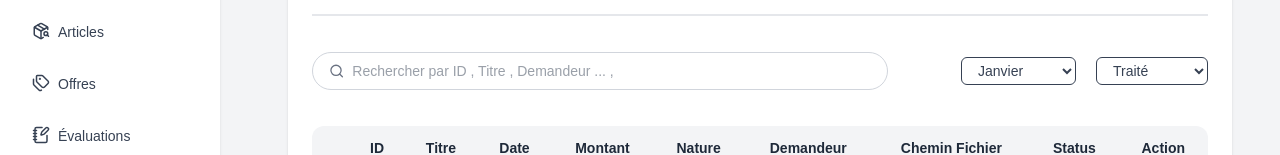
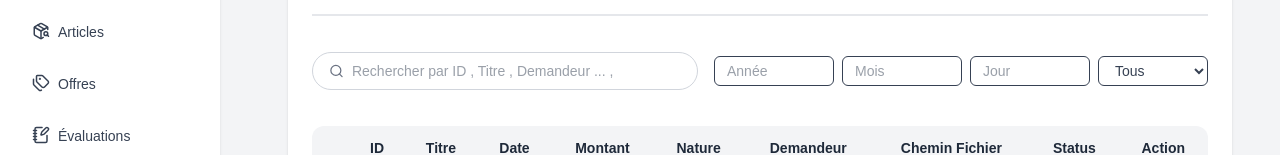
Before and after one commit to derdebej/stage_gct, a React (Vite) app in the folder react/: page /da in a window 1280 px wide. Shown: the part 214-369 px from the top of the page. Built offline with nearby package versions, Linux system fonts and the light colour scheme; no server answers; sample sign-in values are in the browser's storage.

Commit message:
Ajout de la recherche avec filtres pour les demandes

```diff
--- a/react/src/components/AjouterDocument.tsx
+++ b/react/src/components/AjouterDocument.tsx
@@ -212,11 +212,6 @@ const AjouterDocument = ({ isOpen, onClose }: AjouterDocumentProps) => {
             N° AED : <span className="text-gray-700">{numAED}</span>
           </div>
         )}
-        {codeInvest && (
-          <div className="mt-2 text-blue-900 font-semibold">
-            Code d'investisement : <span className="text-gray-700">{codeInvest}</span>
-          </div>
-        )}
         {coutTotale && (
           <div className="mt-2 text-blue-900 font-semibold">
             {" "}
--- a/react/src/components/DaHead.tsx
+++ b/react/src/components/DaHead.tsx
@@ -4,12 +4,35 @@ import { Search, Info, PlusCircle, FilePlus } from "lucide-react";
 import { useState } from "react";
 import Consultation from "./Consultation";
 import AjouterDocument from "./AjouterDocument";
+import DateFilter from "./DateFilter";
 
 interface DaHeadProps {
   selectedRows: DA[];
+  search: string;
+  setSearch: (val: string) => void;
+  etat: string;
+  setEtat: (val: string) => void;
+  year: string;
+  setYear: (val: string) => void;
+  month: string;
+  setMonth: (val: string) => void;
+  day: string;
+  setDay: (val: string) => void;
 }
 
-const DaHead = ({ selectedRows }: DaHeadProps) => {
+const DaHead = ({
+  selectedRows,
+  search,
+  setSearch,
+  etat,
+  setEtat,
+  year,
+  setYear,
+  month,
+  setMonth,
+  day,
+  setDay,
+}: DaHeadProps) => {
   const [isConsultationOpen, setIsConsultationOpen] = useState(false);
   const [isAjouterDocumentOpen, setIsAjouterDocumentOpen] = useState(false);
 
@@ -30,10 +53,11 @@ const DaHead = ({ selectedRows }: DaHeadProps) => {
     const price = parseFloat(row.montant) || 0;
     return sum + price;
   }, 0);
-/*
+  /*
   const totalLots = selectedRows.reduce((sum, row) => {
     return sum + row.nbre;
   }, 0);*/
+  const [results, setResults] = useState<DA[]>([]);
 
   return (
     <>
@@ -54,7 +78,10 @@ const DaHead = ({ selectedRows }: DaHeadProps) => {
             <PlusCircle className="w-4 h-4" />
             Regrouper en une Consultation
           </button>
-          <button onClick={()=>openAjouterDocument()} className="bg-blue-800 hover:bg-blue-900 text-white px-4 py-2 rounded-md flex items-center gap-1 text-sm">
+          <button
+            onClick={() => openAjouterDocument()}
+            className="bg-blue-800 hover:bg-blue-900 text-white px-4 py-2 rounded-md flex items-center gap-1 text-sm"
+          >
             <FilePlus className="w-4 h-4" />
             Ajouter une Demande d'Achat
           </button>
@@ -65,35 +92,36 @@ const DaHead = ({ selectedRows }: DaHeadProps) => {
           <Search className="w-4 h-4 text-gray-500 mr-2" />
           <input
             type="text"
+            value={search}
+            onChange={(e) => setSearch(e.target.value)}
             placeholder="Rechercher par ID , Titre , Demandeur ... , "
             className="bg-transparent outline-none w-full text-sm text-gray-700"
           />
         </div>
-        <div>
-          <select className="border rounded-md px-3 py-1 text-sm text-gray-700 mr-5">
-            <option value="janvier">Janvier</option>
-            <option value="février">Février</option>
-            <option value="mars">Mars</option>
-            <option value="avril">Avril</option>
-            <option value="mai">Mai</option>
-            <option value="juin">Juin</option>
-            <option value="juillet">Juillet</option>
-            <option value="août">Août</option>
-            <option value="septembre">Septembre</option>
-            <option value="octobre">Octobre</option>
-            <option value="novembre">Novembre</option>
-            <option value="décembre">Décembre</option>
-          </select>
-          <select className="border rounded-md px-3 py-1 text-sm text-gray-700">
-            <option value="Traité">Traité</option>
-            <option value="En Attente">En Attente</option>
-            <option value="Non Traité">Non Traité</option>
+        <div className="flex justify-between gap-2">
+          <DateFilter
+            year={year}
+            month={month}
+            day={day}
+            setYear={setYear}
+            setMonth={setMonth}
+            setDay={setDay}
+          />
+          <select
+            value={etat}
+            onChange={(e) => setEtat(e.target.value)}
+            className="border rounded-md px-3 py-1 text-sm text-gray-700"
+          >
+            <option value="">Tous</option>
+            <option value="en_attente">En attente</option>
+            <option value="terminee">Traité</option>
+            <option value="en_cours">Non traité</option>
           </select>
         </div>
       </div>
       <Consultation
         totalPrice={totalPrice}
-        totalLots={/*totalLots*/10}
+        totalLots={/*totalLots*/ 10}
         isOpen={isConsultationOpen}
         onClose={closeConsultation}
         selectedRows={selectedRows}
@@ -101,7 +129,8 @@ const DaHead = ({ selectedRows }: DaHeadProps) => {
 
       <AjouterDocument
         isOpen={isAjouterDocumentOpen}
-        onClose={closeAjouterDocument}/>
+        onClose={closeAjouterDocument}
+      />
     </>
   );
 };
--- /dev/null
+++ b/react/src/components/DateFilter.tsx
@@ -0,0 +1,47 @@
+import React from "react";
+
+interface DateFilterProps {
+  year: string;
+  month: string;
+  day: string;
+  setYear: (val: string) => void;
+  setMonth: (val: string) => void;
+  setDay: (val: string) => void;
+}
+
+const DateFilter: React.FC<DateFilterProps> = ({
+  year,
+  month,
+  day,
+  setYear,
+  setMonth,
+  setDay,
+}) => {
+  return (
+    <div className="flex gap-2">
+      <input
+        type="number"
+        placeholder="Année"
+        value={year}
+        onChange={(e) => setYear(e.target.value)}
+        className="border rounded-md px-3 py-1 text-sm text-gray-700 w-30"
+      />
+      <input
+        type="number"
+        placeholder="Mois"
+        value={month}
+        onChange={(e) => setMonth(e.target.value)}
+        className="border rounded-md px-3 py-1 text-sm text-gray-700 w-30"
+      />
+      <input
+        type="number"
+        placeholder="Jour"
+        value={day}
+        onChange={(e) => setDay(e.target.value)}
+        className="border rounded-md px-3 py-1 text-sm text-gray-700 w-30"
+      />
+    </div>
+  );
+};
+
+export default DateFilter;
--- a/react/src/components/TableArticle.tsx
+++ b/react/src/components/TableArticle.tsx
@@ -20,11 +20,10 @@ const TableArticle = () => {
         <thead>
           <tr>
             <th className="bg-gray-100 py-3 px-4 text-gray-800 text-sm rounded-l-xl">ID</th>
-            <th className="bg-gray-100 py-3 px-4 text-gray-800 text-sm ">Fournisseur</th>
-            <th className="bg-gray-100 py-3 px-4 text-gray-800 text-sm ">Date Achat</th>
             <th className="bg-gray-100 py-3 px-4 text-gray-800 text-sm ">Designation</th>
             <th className="bg-gray-100 py-3 px-4 text-gray-800 text-sm ">Description</th>
             <th className="bg-gray-100 py-3 px-4 text-gray-800 text-sm ">Prix Unitaire</th>
+            <th className="bg-gray-100 py-3 px-4 text-gray-800 text-sm ">Quantité</th>
             <th className="bg-gray-100 py-3 px-4 text-gray-800 text-sm rounded-r-xl">Action</th>
           </tr>
         </thead>
@@ -32,11 +31,10 @@ const TableArticle = () => {
           {articles.map((row, idx) => (
             <tr key={idx} className="border-t hover:bg-gray-50 ">
               <td className="text-left py-3 px-4 text-sm text-gray-700 rounded-l-xl">{row.id_article}</td>
-              <td className="text-left py-3 px-4 text-sm text-gray-700">{row.id_fournisseur}</td>
-              <td className="text-left py-3 px-4 text-sm text-gray-700">{row.date_achat}</td>
               <td className="text-left py-3 px-4 text-sm text-gray-700">{row.designation}</td>
               <td className="text-left py-3 px-4 text-sm text-gray-700">{row.description || "Sans description"}</td>
               <td className="text-left py-3 px-4 text-sm text-gray-700 rounded-r-xl">{row.prix_unitaire} dt</td>
+              <td className="text-left py-3 px-4 text-sm text-gray-700">{row.quantite}</td>
               <td
                 key={idx}
                 className="flex justify-between items-center py-3 px-4 "
--- a/react/src/main.jsx
+++ b/react/src/main.jsx
@@ -9,9 +9,7 @@ import { Route } from "react-router-dom";
 createRoot(document.getElementById("root")).render(
   <StrictMode>
     <AuthProvider>
-
         <App />
-
     </AuthProvider>
   </StrictMode>
 );
--- a/react/src/pages/Da.tsx
+++ b/react/src/pages/Da.tsx
@@ -5,28 +5,72 @@ import Header from "../components/Header";
 import DaHead from "../components/DaHead";
 import { DA } from "../types/DA";
 import { useState } from "react";
+import { useEffect } from "react";
 
 function Da() {
   const [selectedRows, setSelectedRows] = useState<DA[]>([]);
+  const [filteredDAs, setFilteredDAs] = useState([]);
+  const [search, setSearch] = useState("");
+  const [etat, setEtat] = useState("");
+  const [year, setYear] = useState("");
+  const [month, setMonth] = useState("");
+  const [day, setDay] = useState("");
+  const handleDeleteFromParent = (id_da: string) => {
+    setFilteredDAs((prev) =>
+      // @ts-ignore
+      prev.filter((da) => String(da.id_da) !== String(id_da))
+    );
+  };
+  useEffect(() => {
+    const fetchDemandes = async () => {
+      let url = `http://localhost:3001/api/search?q=${search}`;
+      if (etat) url += `&etat=${etat}`;
+      if (year) url += `&year=${year}`;
+      if (month) url += `&month=${month}`;
+      if (day) url += `&day=${day}`;
+
+      const res = await fetch(url);
+      const data = await res.json();
+      setFilteredDAs(data);
+    };
+
+    fetchDemandes();
+  }, [search, etat, year, month, day]);
+
   return (
     <>
-
       <div className="flex h-screen mb-4 ">
         <div className="flex-1 px-6 py-6 flex flex-col ">
           <div className="bg-white rounded-2xl shadow-sm p-6 mb-6">
-            <DaHead selectedRows={selectedRows}/>
+            <DaHead
+              selectedRows={selectedRows}
+              search={search}
+              setSearch={setSearch}
+              etat={etat}
+              setEtat={setEtat}
+              year={year}
+              setYear={setYear}
+              month={month}
+              setMonth={setMonth}
+              day={day}
+              setDay={setDay}
+            />
             <TableDA
+              onDelete={handleDeleteFromParent}
+              data={filteredDAs}
               onSelectionChange={setSelectedRows}
               selectedRows={selectedRows}
               columns={[
                 { header: "ID", key: "id_da" },
                 { header: "Titre", key: "titre" },
                 { header: "Date", key: "date" },
-                { header: "Montant", key: "montant",
+                {
+                  header: "Montant",
+                  key: "montant",
                   render: (value: string) => {
                     return value ? `${value} dt` : "N/A";
-                  }
-                 },
+                  },
+                },
                 { header: "Nature", key: "nature" },
                 { header: "Demandeur", key: "demandeur" },
                 { header: "Chemin Fichier", key: "chemin_document" },
@@ -64,7 +108,6 @@ function Da() {
                   },
                 },
               ]}
-
             />
           </div>
         </div>
--- a/react/src/types/Art.ts
+++ b/react/src/types/Art.ts
@@ -1,8 +1,7 @@
 export interface Art {
   id_article: string;
-  id_fournisseur: string;
-  date_achat: string;
   designation: string;
   description: string;
   prix_unitaire: number;
+  quantite:number;
 }
```
Also changed, not shown: react/src/components/DaDetaills.tsx (+16 -10 lines), react/src/components/TableDA.tsx (+9 -9 lines), react/src/pages/Dashboard.tsx (+12 -0 lines), 15 other files (tests, documents, lock files or other folders).
